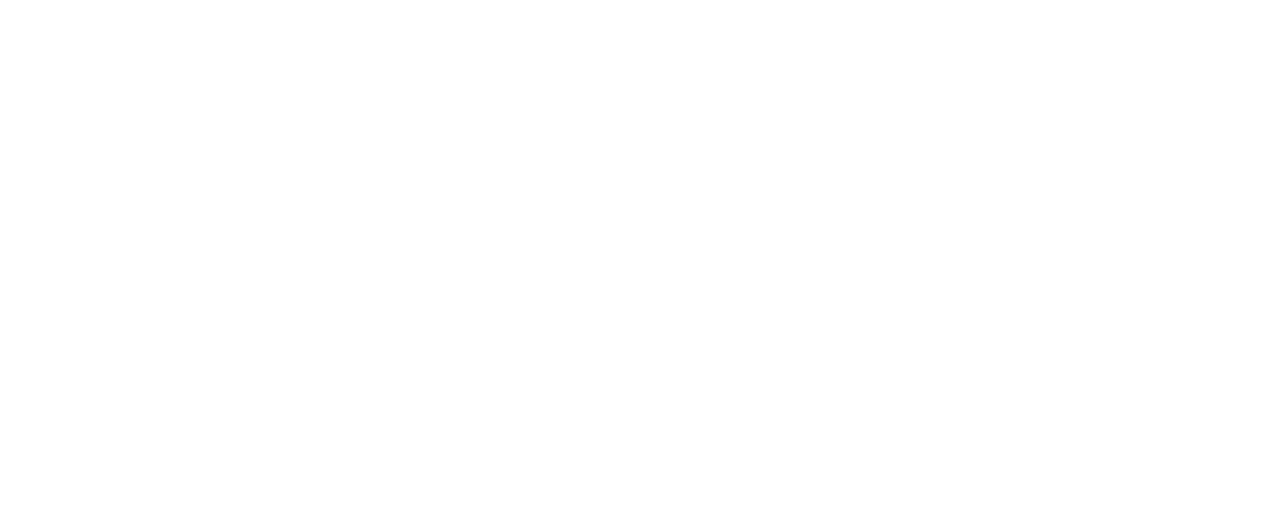
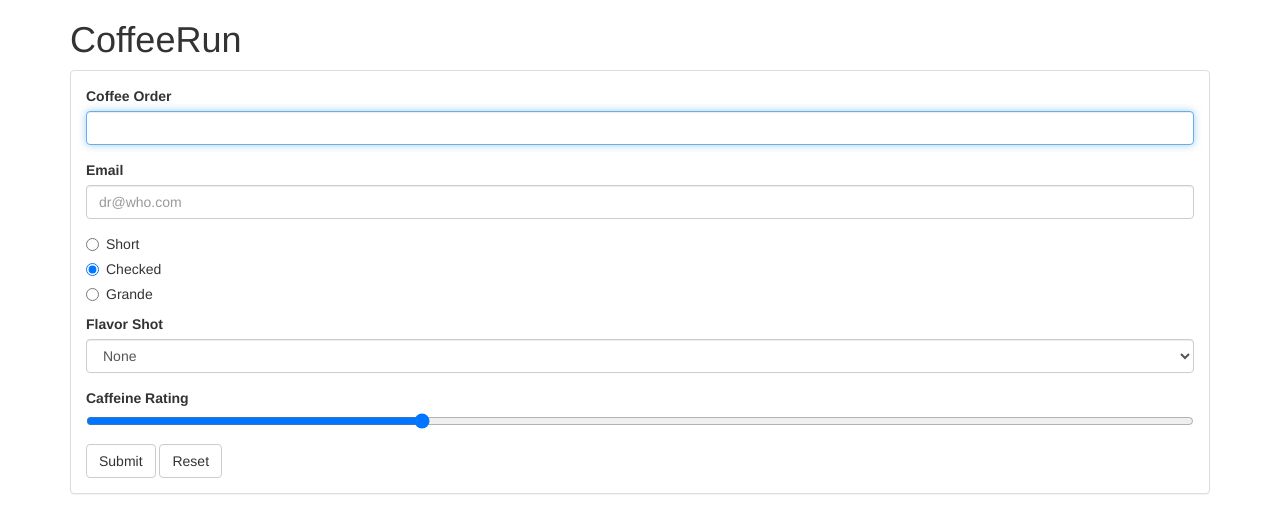
Before and after one commit to c-c-ca/aguino_and_gandee, a plain HTML site: page coffeerun/index.html in a window 1280 px wide. Drawn offline with nearby package versions, Linux system fonts and the light colour scheme.

Commit message:
complete chapter 9

```diff
--- a/coffeerun/index.html
+++ b/coffeerun/index.html
@@ -1,21 +1,69 @@
 <!DOCTYPE html>
 <html lang="en" dir="ltr">
+
 <head>
     <meta charset="utf-8">
     <title>coffeerun</title>
+    <link rel="stylesheet" href="https://cdnjs.cloudflare.com/ajax/libs/twitter-bootstrap/3.3.6/css/bootstrap.min.css">
 </head>
-    <body>
+
+<body class="container">
+    <header>
+        <h1>CoffeeRun</h1>
+    </header>
+    <section>
+        <div class="panel panel-default">
+            <div class="panel-body">
+                <form data-coffee-order="form">
+                    <div class="form-group">
+                        <label for="coffeeOrder">Coffee Order</label>
+                        <input class="form-control" name="cofee" id="coffeeOrder" autofocus>
+                    </div>
+                    <div class="form-group">
+                        <label for="emailInput">Email</label>
+                        <input type="email" class="form-control" name="emailAddress"
+                         id="emailInput" value="" placeholder="dr@who.com">
+                    </div>
+                    <div class="radio">
+                        <label>
+                            <input type="radio" name="size" value="short">
+                            Short
+                        </label>
+                    </div>
+                    <div class="radio">
+                        <label>
+                            <input type="radio" name="size" value="tall" checked>
+                            Checked
+                        </label>
+                    </div>
+                    <div class="radio">
+                        <label>
+                            <input type="radio" name="size" value="grande">
+                            Grande
+                        </label>
+                    </div>
+                    <div class="form-group">
+                        <label for="flavorShot">Flavor Shot</label>
+                        <select id="flavorShot" class="form-control" name="flavor">
+                            <option value="">None</option>
+                            <option value="caramel">Caramel</option>
+                            <option value="almond">Almond</option>
+                            <option value="mocha">Mocha</option>
+                        </select>
+                    </div>
+                    <div class="form-group">
+                        <label for="strengthLevel">Caffeine Rating</label>
+                        <input name="strength" id="strengthLevel" type="range" value="30">
+                    </div>
+                    <button type="submit" class="btn btn-default">Submit</button>
+                    <button type="reset" class="btn btn-default">Reset</button>
+                </form>
+            </div>
+        </div>
+    </section>
     <script src="scripts/datastore.js" charset="utf-8"></script>
     <script src="scripts/truck.js" charset="utf-8"></script>
     <script src="scripts/main.js" charset="utf-8"></script>
-        <script type="text/javascript">
-            myTruck.createOrder({ emailAddress: 'me@goldfinger.com', coffee: 'double mocha'});
-            myTruck.createOrder({ emailAddress: 'dr@no.com', coffee: 'decaf'});
-            myTruck.createOrder({ emailAddress: 'm@bond.com', coffee: 'earl grey'});
-            myTruck.printOrders();
-            myTruck.deliverOrder('dr@no.com');
-            myTruck.deliverOrder('m@bond.com');
-            myTruck.printOrders();
-        </script>
 </body>
+
 </html>
```
Lines whose indentation alone changed are shown as unchanged.
